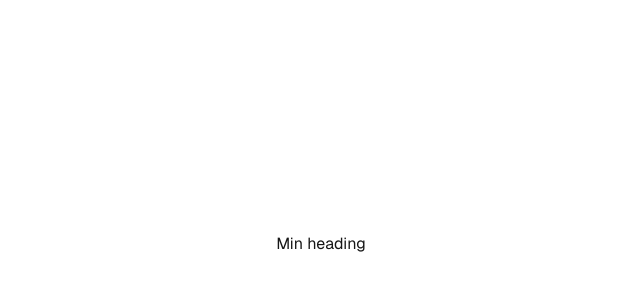
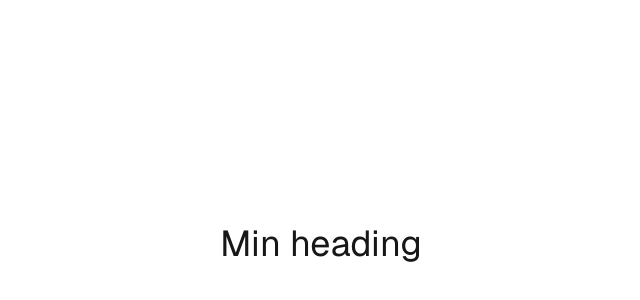
Before and after one commit to hugo-simma/auth-sl-test, a Next.js app: page / in a window 1280 px wide. Shown: the part 156-456 px from the top of the page, without its empty margins (319-959 px from the left). Built offline with nearby package versions, Linux system fonts and the light colour scheme.

Commit message:
feat: reintroduce database schema and authentication logic with drizzle ORM integration

```diff
--- /dev/null
+++ b/src/app/api/auth/[...all]/route.ts
@@ -0,0 +1,4 @@
+import { auth } from "@/lib/auth";
+import { toNextJsHandler } from "better-auth/next-js";
+
+export const { POST, GET } = toNextJsHandler(auth);
--- a/src/app/page.tsx
+++ b/src/app/page.tsx
@@ -4,101 +4,8 @@ export default function Home() {
   return (
     <div className="grid grid-rows-[20px_1fr_20px] items-center justify-items-center min-h-screen p-8 pb-20 gap-16 sm:p-20 font-[family-name:var(--font-geist-sans)]">
       <main className="flex flex-col gap-[32px] row-start-2 items-center sm:items-start">
-        <h1>Min heading</h1>
-        {/* <Image
-          className="dark:invert"
-          src="/next.svg"
-          alt="Next.js logo"
-          width={180}
-          height={38}
-          priority
-        />
-        <ol className="list-inside list-decimal text-sm/6 text-center sm:text-left font-[family-name:var(--font-geist-mono)]">
-          <li className="mb-2 tracking-[-.01em]">
-            Get started by editing{" "}
-            <code className="bg-black/[.05] dark:bg-white/[.06] px-1 py-0.5 rounded font-[family-name:var(--font-geist-mono)] font-semibold">
-              src/app/page.tsx
-            </code>
-            .
-          </li>
-          <li className="tracking-[-.01em]">
-            Save and see your changes instantly.
-          </li>
-        </ol>
-
-        <div className="flex gap-4 items-center flex-col sm:flex-row">
-          <a
-            className="rounded-full border border-solid border-transparent transition-colors flex items-center justify-center bg-foreground text-background gap-2 hover:bg-[#383838] dark:hover:bg-[#ccc] font-medium text-sm sm:text-base h-10 sm:h-12 px-4 sm:px-5 sm:w-auto"
-            href="https://vercel.com/new?utm_source=create-next-app&utm_medium=appdir-template-tw&utm_campaign=create-next-app"
-            target="_blank"
-            rel="noopener noreferrer"
-          >
-            <Image
-              className="dark:invert"
-              src="/vercel.svg"
-              alt="Vercel logomark"
-              width={20}
-              height={20}
-            />
-            Deploy now
-          </a>
-          <a
-            className="rounded-full border border-solid border-black/[.08] dark:border-white/[.145] transition-colors flex items-center justify-center hover:bg-[#f2f2f2] dark:hover:bg-[#1a1a1a] hover:border-transparent font-medium text-sm sm:text-base h-10 sm:h-12 px-4 sm:px-5 w-full sm:w-auto md:w-[158px]"
-            href="https://nextjs.org/docs?utm_source=create-next-app&utm_medium=appdir-template-tw&utm_campaign=create-next-app"
-            target="_blank"
-            rel="noopener noreferrer"
-          >
-            Read our docs
-          </a>
-        </div> */}
+        <h1 className="text-4xl">Min heading</h1>
       </main>
-      {/* <footer className="row-start-3 flex gap-[24px] flex-wrap items-center justify-center">
-        <a
-          className="flex items-center gap-2 hover:underline hover:underline-offset-4"
-          href="https://nextjs.org/learn?utm_source=create-next-app&utm_medium=appdir-template-tw&utm_campaign=create-next-app"
-          target="_blank"
-          rel="noopener noreferrer"
-        >
-          <Image
-            aria-hidden
-            src="/file.svg"
-            alt="File icon"
-            width={16}
-            height={16}
-          />
-          Learn
-        </a>
-        <a
-          className="flex items-center gap-2 hover:underline hover:underline-offset-4"
-          href="https://vercel.com/templates?framework=next.js&utm_source=create-next-app&utm_medium=appdir-template-tw&utm_campaign=create-next-app"
-          target="_blank"
-          rel="noopener noreferrer"
-        >
-          <Image
-            aria-hidden
-            src="/window.svg"
-            alt="Window icon"
-            width={16}
-            height={16}
-          />
-          Examples
-        </a>
-        <a
-          className="flex items-center gap-2 hover:underline hover:underline-offset-4"
-          href="https://nextjs.org?utm_source=create-next-app&utm_medium=appdir-template-tw&utm_campaign=create-next-app"
-          target="_blank"
-          rel="noopener noreferrer"
-        >
-          <Image
-            aria-hidden
-            src="/globe.svg"
-            alt="Globe icon"
-            width={16}
-            height={16}
-          />
-          Go to nextjs.org →
-        </a>
-      </footer> */}
     </div>
   );
 }
--- a/lib/auth.ts
+++ b/src/lib/auth.ts
@@ -1,4 +1,4 @@
-import { db } from "../db/drizzle";
+import { db } from "@/db/drizzle";
 import { betterAuth } from "better-auth";
 import { drizzleAdapter } from "better-auth/adapters/drizzle";
 
@@ -6,4 +6,7 @@ export const auth = betterAuth({
   database: drizzleAdapter(db, {
     provider: "pg",
   }),
+  emailAndPassword: {
+    enabled: true,
+  },
 });
```
Also changed, not shown: src/db/drizzle.ts (renamed from db/drizzle.ts), src/db/schema.ts (renamed from db/schema.ts).
